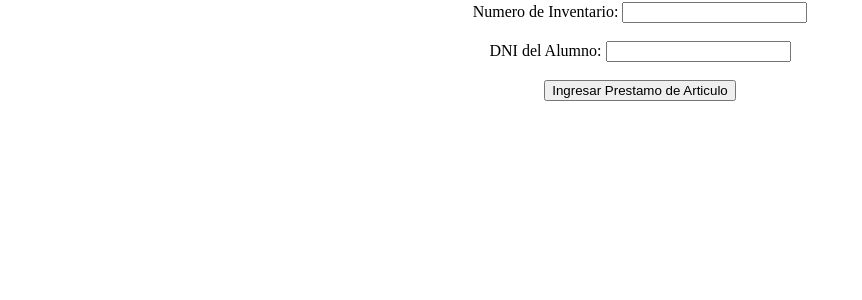
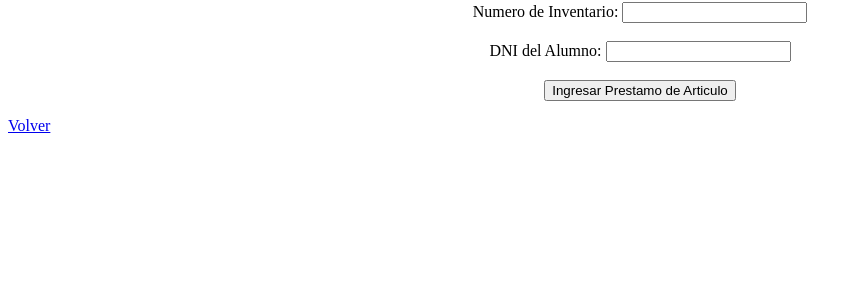
Before and after one commit to TeoFernandez/bibloteca-php, a PHP site: page /prestamos/newPrestamo.php in a window 1280 px wide. Shown: the part 363-663 px from the top of the page, without its empty margins (0-862 px from the left). Run offline with PHP 8.4, Linux system fonts and the light colour scheme.

Commit message:
Añade enlaces "Volver" en las páginas de devolución y nuevo préstamo para mejorar la navegación.

```diff
--- a/prestamos/devolucionDePrestamo.php
+++ b/prestamos/devolucionDePrestamo.php
@@ -8,6 +8,6 @@
 <body>
 
 
-
+    <p><a href="prestamos.php">Volver</a></p>
 </body>
 </html>
--- a/prestamos/historialPrestamos.php
+++ b/prestamos/historialPrestamos.php
@@ -50,5 +50,7 @@
             <td>Pendiente</td>
         </tr>
     </table>
+
+    <p><a href="prestamos.php">Volver</a></p>
 </body>
 </html>
--- a/prestamos/newPrestamo.php
+++ b/prestamos/newPrestamo.php
@@ -31,5 +31,7 @@
         <input type="submit" value="Ingresar Prestamo de Articulo">
     </form>
     </center>
+
+    <p><a href="prestamos.php">Volver</a></p>
 </body>
 </html>
```
